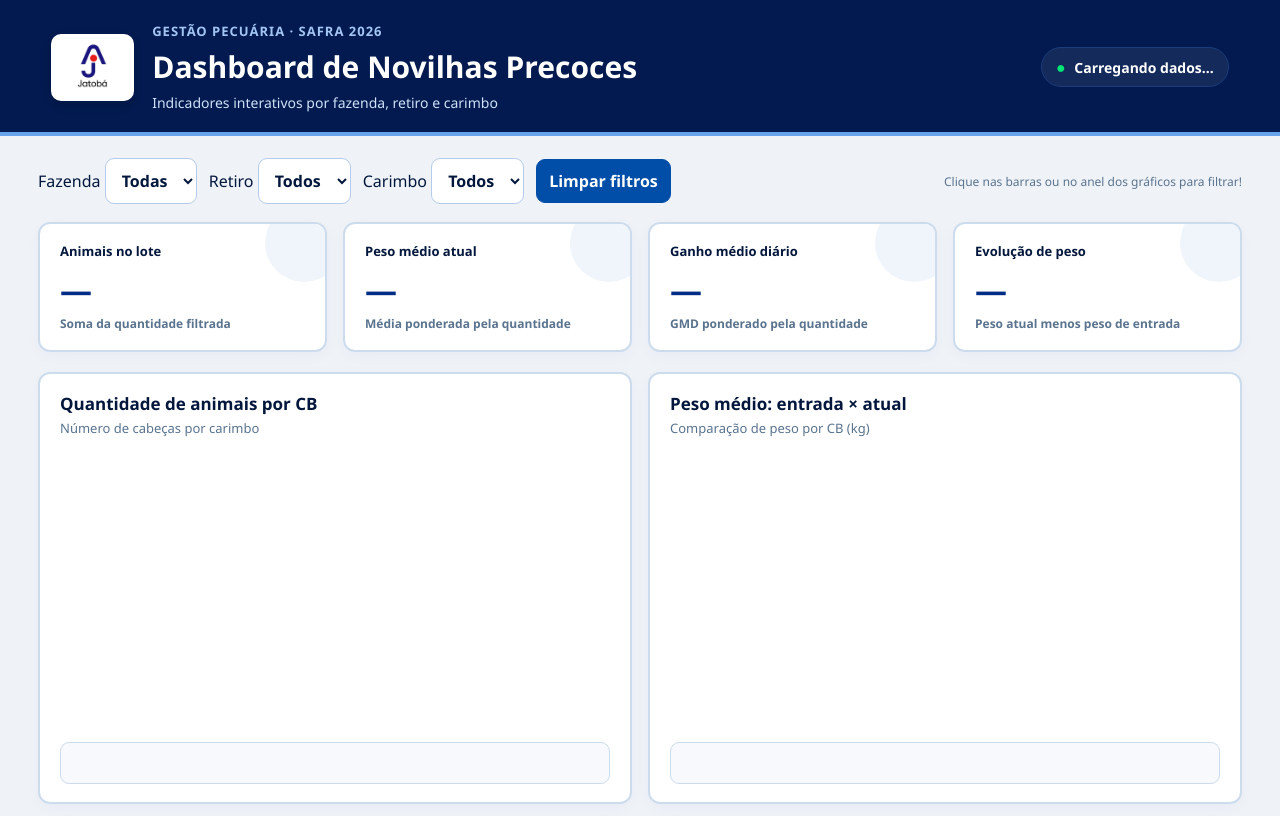
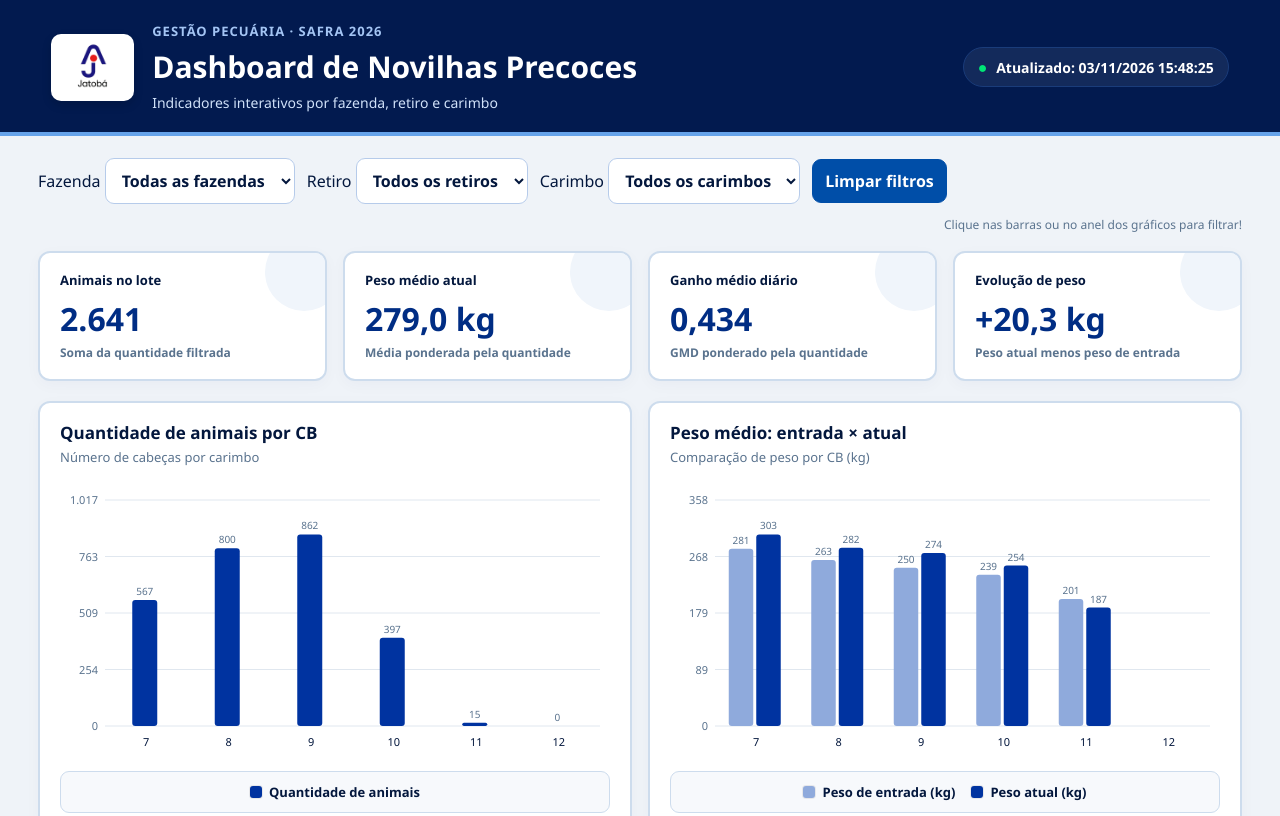
Before and after one commit to sidmarandrade07-hue/Novilhas-Precoce-2026, a plain HTML site: page index.html in a window 1280 px wide. Shown: the top 816 px of the page. Drawn offline with Linux system fonts and the light colour scheme.

Commit message:
Add files via upload

```diff
--- a/index.html
+++ b/index.html
@@ -146,7 +146,7 @@ footer { color: var(--muted); font-size: 12px; text-align: center; margin: 24px
 </main>
 
 <script>
-const \$ = id => document.getElementById(id);
+const $ = id => document.getElementById(id);
 const fmt0 = n => Number(n||0).toLocaleString('pt-BR', {maximumFractionDigits:0});
 const fmt1 = n => n==null ? '—' : Number(n).toLocaleString('pt-BR', {minimumFractionDigits:1, maximumFractionDigits:1});
 const fmt3 = n => n==null ? '—' : Number(n).toLocaleString('pt-BR', {minimumFractionDigits:3, maximumFractionDigits:3});
@@ -157,7 +157,7 @@ const colors = ['#0033a0', '#5b9bd5', '#1a60ad', '#8faadc', '#4a90e2', '#a0c4f2'
 
 function valid(r) { return Number(r.qtde) > 0; }
 function filtered() {
-    let f = \$('fazenda').value, r = $('retiro').value, c =$('cb').value;
+    let f = $('fazenda').value, r = $('retiro').value, c = $('cb').value;
     return allRows.filter(row => (!f || row.fazenda === f) && (!r || row.retiro === r) && (!c || String(row.cb) === c));
 }
 function weighted(rows, key) {
@@ -166,32 +166,32 @@ function weighted(rows, key) {
 }
 
 function updateFilters() {
-    let f = \$('fazenda').value, r = $('retiro').value, c =$('cb').value;
+    let f = $('fazenda').value, r = $('retiro').value, c = $('cb').value;
 
     let rowsF = allRows.filter(row => (!r || row.retiro === r) && (!c || String(row.cb) === c));
     let rowsR = allRows.filter(row => (!f || row.fazenda === f) && (!c || String(row.cb) === c));
     let rowsC = allRows.filter(row => (!f || row.fazenda === f) && (!r || row.retiro === r));
 
     setOptions('fazenda', [...new Set(rowsF.map(x => x.fazenda).filter(Boolean))].sort(), 'Todas as fazendas');
-    \$('fazenda').value = f; if(!$('fazenda').value)$('fazenda').value = '';
+    $('fazenda').value = f; if(!$('fazenda').value) $('fazenda').value = '';
 
     setOptions('retiro', [...new Set(rowsR.map(x => x.retiro).filter(Boolean))].sort(), 'Todos os retiros');
-    \$('retiro').value = r; if(!$('retiro').value)$('retiro').value = '';
+    $('retiro').value = r; if(!$('retiro').value) $('retiro').value = '';
 
     setOptions('cb', [...new Set(rowsC.map(x => x.cb).filter(v => v != null))].sort((a,b)=>a-b), 'Todos os carimbos');
-    \$('cb').value = c; if(!$('cb').value)$('cb').value = '';
+    $('cb').value = c; if(!$('cb').value) $('cb').value = '';
 
     render();
 }
 
 function setOptions(id, values, label) {
-    \$(id).innerHTML = `<option value="">${label}</option>` + values.map(v => `<option value="${esc(String(v))}">${esc(String(v))}</option>`).join('');
+    $(id).innerHTML = `<option value="">${label}</option>` + values.map(v => `<option value="${esc(String(v))}">${esc(String(v))}</option>`).join('');
 }
 function legend(id, items) {
-    \$(id).innerHTML = items.map((it, i) => `<span class="legitem"><i class="swatch" style="background:${it.color || colors[i%colors.length]}"></i>${esc(it.label)}</span>`).join('');
+    $(id).innerHTML = items.map((it, i) => `<span class="legitem"><i class="swatch" style="background:${it.color || colors[i%colors.length]}"></i>${esc(it.label)}</span>`).join('');
 }
 function prepCanvas(id) {
-    let c = \$(id), rect = c.getBoundingClientRect(), dpr = window.devicePixelRatio || 1;
+    let c = $(id), rect = c.getBoundingClientRect(), dpr = window.devicePixelRatio || 1;
     c.width = Math.max(1, Math.floor(rect.width * dpr));
     c.height = Math.max(1, Math.floor(rect.height * dpr));
     let x = c.getContext('2d'); x.scale(dpr, dpr);
@@ -274,7 +274,7 @@ function handleBarClick(e) {
         let labels = JSON.parse(c.dataset.labels);
         let clickedCB = labels[index];
         if (clickedCB != null) {
-            $('cb').value =$('cb').value === String(clickedCB) ? '' : String(clickedCB);
+            $('cb').value = $('cb').value === String(clickedCB) ? '' : String(clickedCB);
             updateFilters();
         }
     }
@@ -289,23 +289,26 @@ function handleDonutClick(e) {
         let slices = JSON.parse(c.dataset.slices);
         let clicked = slices.find(s => clickAngle >= s.start && clickAngle <= s.end);
         if (clicked) {
-            $('fazenda').value =$('fazenda').value === clicked.val ? '' : clicked.val;
+            $('fazenda').value = $('fazenda').value === clicked.val ? '' : clicked.val;
             updateFilters();
         }
     }
 }
 
-$('chartQtd').addEventListener('click', handleBarClick);$('chartPeso').addEventListener('click', handleBarClick);
-$('chartGmd').addEventListener('click', handleBarClick);$('chartFaz').addEventListener('click', handleDonutClick);
+$('chartQtd').addEventListener('click', handleBarClick);
+$('chartPeso').addEventListener('click', handleBarClick);
+$('chartGmd').addEventListener('click', handleBarClick);
+$('chartFaz').addEventListener('click', handleDonutClick);
 
 function render() {
     let rows = filtered(), active = rows.filter(valid), q = active.reduce((s, r) => s + r.qtde, 0);
     let entry = weighted(active, 'entrada'), current = weighted(active, 'atual'), gmd = weighted(active, 'gmd');
 
-    $('kQtde').textContent = fmt0(q);$('kAtual').textContent = current != null ? fmt1(current) + ' kg' : '—';
-    \$('kGmd').textContent = gmd != null ? fmt3(gmd) : '—';
-    \$('kEvol').textContent = entry != null && current != null ? '+' + fmt1(current - entry) + ' kg' : '—';
-    if(entry != null && current != null && current < entry) \$('kEvol').textContent = fmt1(current - entry) + ' kg';
+    $('kQtde').textContent = fmt0(q);
+    $('kAtual').textContent = current != null ? fmt1(current) + ' kg' : '—';
+    $('kGmd').textContent = gmd != null ? fmt3(gmd) : '—';
+    $('kEvol').textContent = entry != null && current != null ? '+' + fmt1(current - entry) + ' kg' : '—';
+    if(entry != null && current != null && current < entry) $('kEvol').textContent = fmt1(current - entry) + ' kg';
 
     let cbs = [...new Set(rows.map(r => r.cb).filter(v => v != null))].sort((a,b) => Number(a) - Number(b));
     let qBy = cbs.map(cb => rows.filter(r => r.cb === cb).reduce((s, r) => s + (r.qtde||0), 0));
@@ -324,4 +327,38 @@ function render() {
 
     let farms = [...new Set(rows.map(r => r.fazenda))].sort();
     let fq = farms.map(f => rows.filter(r => r.fazenda === f).reduce((s, r) => s + (r.qtde||0), 0));
-    drawDonut('chartFaz', farms
+    drawDonut('chartFaz', farms, fq);
+    legend('legendFaz', farms.map((f, i) => ({label: `${f} · ${fmt0(fq[i])} (${q ? Math.round(fq[i]/q*100) : 0}%)`, color: colors[i % colors.length]})));
+
+    $('tbody').innerHTML = rows.map(r => {
+        let evol = r.entrada != null && r.atual != null ? r.atual - r.entrada : null;
+        let evolHtml = evol != null ? `<span style="color:${evol > 0 ? 'var(--green)' : 'var(--red)'};font-weight:700">${evol > 0 ? '+':''}${fmt1(evol)}</span>` : '—';
+        return `<tr><td>${esc(r.fazenda)}</td><td>${esc(r.retiro)}</td><td><strong>${esc(r.cb)}</strong></td><td>${fmt0(r.qtde)}</td><td>${fmt1(r.entrada)}</td><td>${fmt1(r.atual)}</td><td>${fmt3(r.gmd)}</td><td>${evolHtml}</td></tr>`;
+    }).join('') || '<tr><td colspan="8" class="empty">Nenhum registro encontrado para essa seleção.</td></tr>';
+}
+
+async function load() {
+    try {
+        let res = await fetch('data.json?t=' + Date.now(), {cache: 'no-store'});
+        let d = await res.json();
+        if (d.stamp !== lastStamp) {
+            lastStamp = d.stamp;
+            allRows = d.rows || [];
+            updateFilters();
+        }
+        $('status').innerHTML = `<span class="status-dot">●</span> Atualizado: ${d.updated || 'agora'}`;
+        $('error').style.display = 'none';
+    } catch(e) {
+        $('status').innerHTML = `<span class="status-dot" style="color:var(--red)">●</span> Erro`;
+        $('error').style.display = 'block';
+        $('error').textContent = 'Não foi possível carregar o arquivo data.json.';
+    }
+}
+
+['fazenda','retiro','cb'].forEach(id => $(id).addEventListener('change', updateFilters));
+$('reset').onclick = () => { ['fazenda','retiro','cb'].forEach(id => $(id).value = ''); updateFilters(); };
+window.addEventListener('resize', render);
+load();
+</script>
+</body>
+</html>
```
